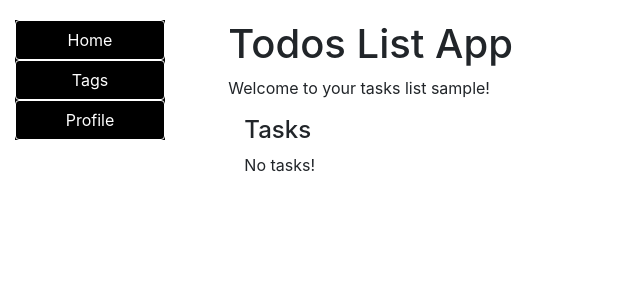
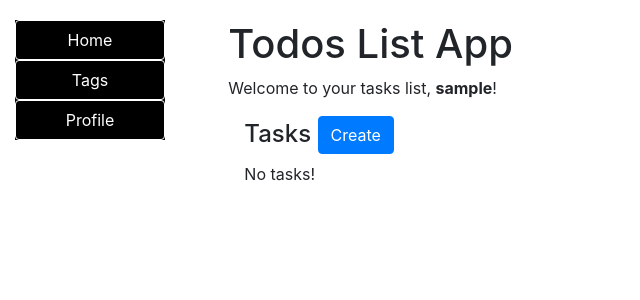
Before and after one commit to MykhailoIvchenko/todo-list-django, a Django app: page / in a window 1280 px wide. Shown: the top 300 px of the page, without its empty margins (0-640 px from the left). Run offline with Django 5.2, Linux system fonts and the light colour scheme; the visitor is signed in with stand-in values (Sample User, id 1); data that the repository does not hold is empty.

Commit message:
Add button for task creation to the index.html

```diff
--- a/templates/todos/index.html
+++ b/templates/todos/index.html
@@ -2,10 +2,15 @@
 
 {% block content %}
   <h1>Todos List App</h1>
-  <p>Welcome to your tasks list {{ app_user.username }}!</p>
+  <p>Welcome to your tasks list,  <strong>{{ app_user.username }}</strong>!</p>
 
   <div class="ml-3">
-      <h4>Tasks</h4>
+      <h4>
+        Tasks
+        <a class="btn btn-primary" href="{% url 'todos:task-create' %}">
+          Create
+        </a>
+      </h4>
 
       {% for task in tasks_list %}
           <hr>
```
Also changed, not shown: todos/views.py (line endings or trailing spaces).
